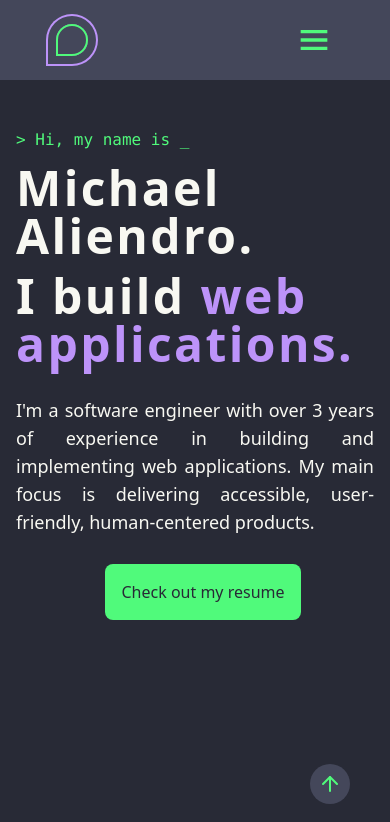
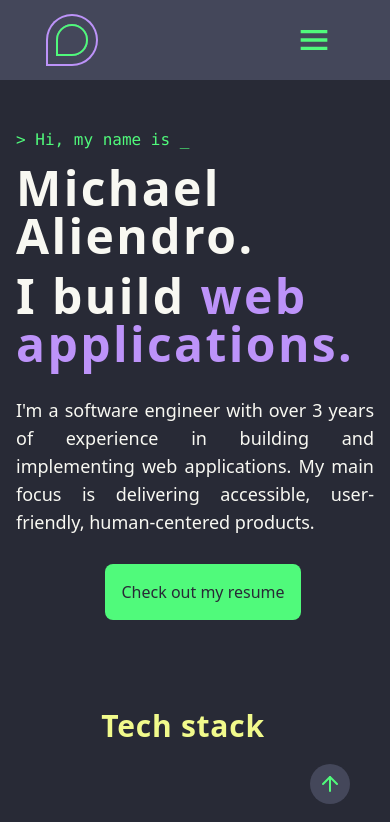
Before and after one commit to aliendro/portfolio, a React (Vite) app: page / in a window 390 px wide. Shown: the top 822 px of the page. Built offline with nearby package versions, Linux system fonts and the light colour scheme.

Commit message:
Fix: responsive layout

```diff
--- a/src/components/content/Content.tsx
+++ b/src/components/content/Content.tsx
@@ -4,7 +4,7 @@ import Projects from 'components/projects/Projects';
 import GoTop from './GoTop';
 
 const styles = {
-  section: 'flex flex-col gap-40 mt-32 md:mt-40 justify-center w-full',
+  section: 'flex flex-col gap-12 md:gap-40 mt-32 md:mt-80 justify-center w-full',
 };
 
 export default function Content() {
```
